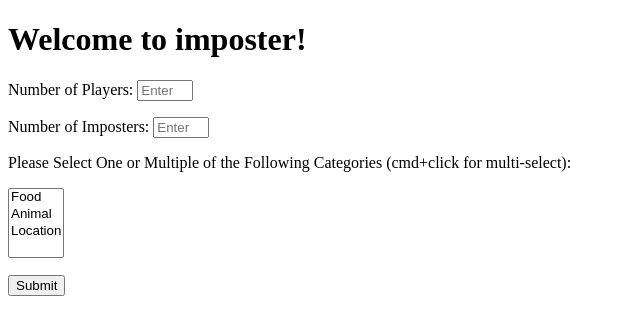
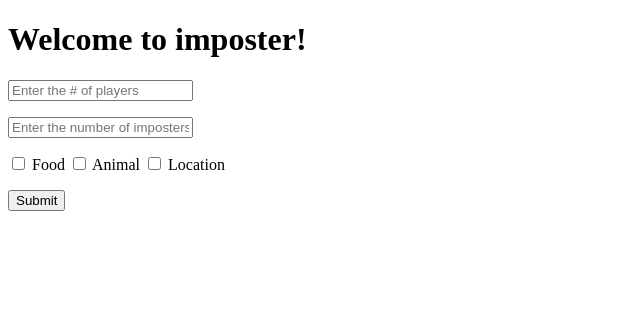
Before and after one commit to Charlesisthebest476/Imposter_backend, a Flask app: page / in a window 1280 px wide. Shown: the top 335 px of the page, without its empty margins (0-640 px from the left). Run offline with Flask 3, Linux system fonts and the light colour scheme.

Commit message:
Update select categories

```diff
--- a/templates/index.html
+++ b/templates/index.html
@@ -9,15 +9,17 @@
 <body>
   <h1>Welcome to imposter!</h1>
   <form method="post">
-    <p>Number of Players: <input type="number" name="num_of_players" min="3" max="10" step="1" placeholder="Enter the # of players" required></p>
-    <p>Number of Imposters: <input type="number" name="num_of_imposters" min="1" max="10" step="1" placeholder="Enter the number of imposters" required></p>
+    <p><input type="number" name="num_of_players" placeholder="Enter the # of players" required></p>
+    <p><input type="text" name="num_of_imposters" placeholder="Enter the number of imposters" required></p>
     <!-- add a list and iterate over it from app-->
-    <p>Please Select One or Multiple of the Following Categories (cmd+click for multi-select): </p>
-    <p><select name="category" id="category" multiple>
+    <div class="category-container">
       {% for category in categories: %}
-        <option value="{{ category }}">{{ category }}</option>
+        <label>
+          <input type="checkbox" name="category" value="{{ category }}">
+          {{ category }}
+        </label>
       {% endfor %}
-    </select></p>
+    </div>
     <p><button type="submit">Submit</button></p>
   </form>
   {% if result%}
```
